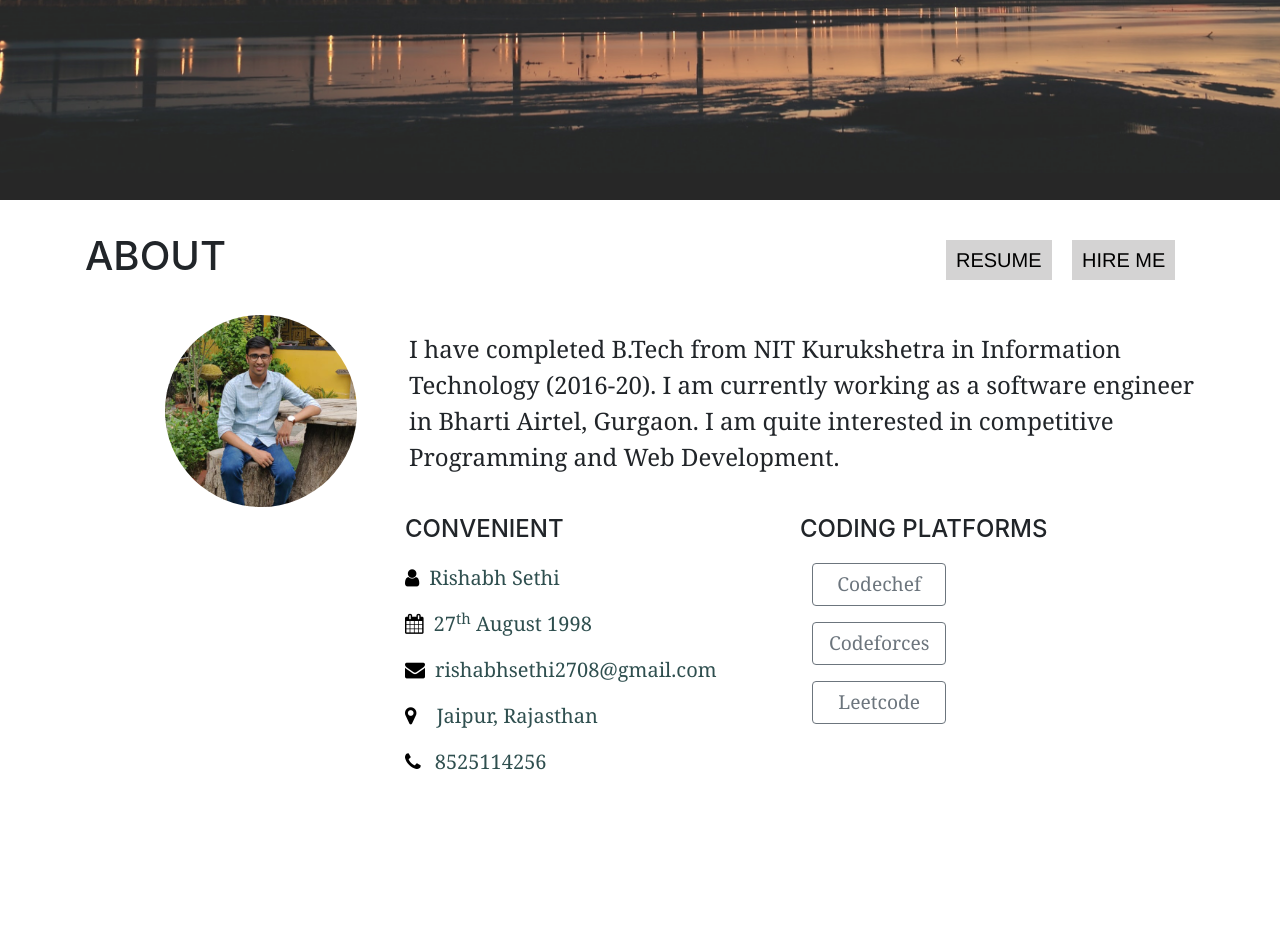
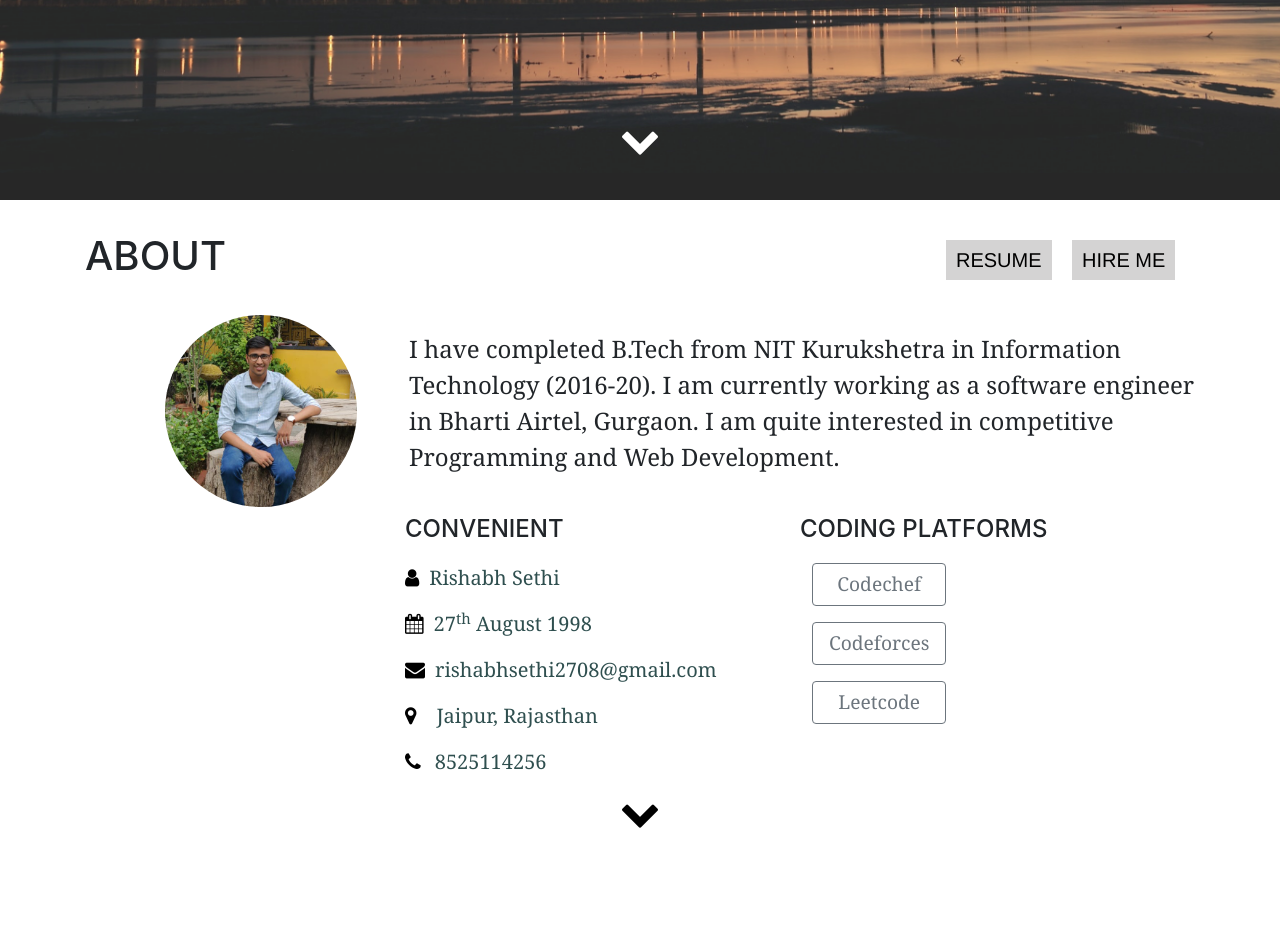
Before and after one commit to i-am-expert/Portfolio, a React (Create React App) app in the folder portfolio-app/: page / in a window 1280 px wide. Shown: the part 600-1552 px from the top of the page. Built offline with nearby package versions, Linux system fonts and the light colour scheme; some icons are missing.

Commit message:
Added Navigation Arrows

```diff
--- a/portfolio-app/src/components/About.js
+++ b/portfolio-app/src/components/About.js
@@ -52,6 +52,9 @@ class About extends Component {
                         </div>
                     </div>
                 </div>
+                <div className="about-arrow arrow bounce">
+                    <a href="#portfolio" className="fa fa-chevron-down fa-2x"> </a>
+                </div>
             </div>
         )
     }
--- a/portfolio-app/src/components/Contact.js
+++ b/portfolio-app/src/components/Contact.js
@@ -10,13 +10,16 @@ class Contact extends Component {
                     <p className="first-line">Need anything built, want to work together or simply want to have a chat?</p>
                     <p className="second-line">Drop me an e-mail at <span className="hvr-underline-from-center">rishabhsethi2708@gmail.com</span> or simply fill out the form below and I will reply to you soon!</p>
                 </div>
-                <form class="form contact-form" autoComplete="off">
-                    <h2 class="contact-h2">CONTACT ME</h2>
-                    <p class="contact-p" type="Name"><input placeholder="Write your name here.." spellCheck="false"></input></p>
-                    <p class="contact-p" type="Email"><input placeholder="Let me know how to contact you back.." spellCheck="false"></input></p>
-                    <p class="contact-p" type="Message"><input placeholder="What would you like to tell me.."></input></p>
-                    <button class="contact-btn">Send Message</button>
+                <form className="form contact-form" autoComplete="off">
+                    <h2 className="contact-h2">CONTACT ME</h2>
+                    <p className="contact-p" type="Name"><input placeholder="Write your name here.." spellCheck="false"></input></p>
+                    <p className="contact-p" type="Email"><input placeholder="Let me know how to contact you back.." spellCheck="false"></input></p>
+                    <p className="contact-p" type="Message"><input placeholder="What would you like to tell me.."></input></p>
+                    <button className="contact-btn">Send Message</button>
                 </form>
+                <div className="contact-arrow arrow bounce">
+                    <a href="#portfolio" className="fa fa-chevron-up fa-2x"> </a>
+                </div>
 
             </div>
         )
--- a/portfolio-app/src/components/Footer.js
+++ b/portfolio-app/src/components/Footer.js
@@ -9,10 +9,10 @@ class Footer extends Component {
                     <p style={{marginBottom: ".2em"}}><span>Designed & built by Rishabh Sethi</span></p>
                 </div>
                 <div className="footer-icons">
-                    <a class="footer-icon-class hvr-grow" href="https://github.com/i-am-expert"><i class="footer-icon fa fa-github"></i></a>
-                    <a class="footer-icon-class hvr-grow" href="https://www.linkedin.com/in/rishabh-sethi-2708/"><i class="footer-icon fa fa-linkedin"></i></a>
-                    <a class="footer-icon-class hvr-grow" href="https://www.facebook.com/rishabh.sethi.79"><i class="footer-icon fa fa-facebook"></i></a>
-                    <a class="footer-icon-class hvr-grow" href="https://www.instagram.com/rishabhsethi2708/"><i class="footer-icon fa fa-instagram"></i></a>
+                    <a className="footer-icon-class hvr-grow" href="https://github.com/i-am-expert"><i className="footer-icon fa fa-github"></i></a>
+                    <a className="footer-icon-class hvr-grow" href="https://www.linkedin.com/in/rishabh-sethi-2708/"><i className="footer-icon fa fa-linkedin"></i></a>
+                    <a className="footer-icon-class hvr-grow" href="https://www.facebook.com/rishabh.sethi.79"><i className="footer-icon fa fa-facebook"></i></a>
+                    <a className="footer-icon-class hvr-grow" href="https://www.instagram.com/rishabhsethi2708/"><i className="footer-icon fa fa-instagram"></i></a>
                 </div>
             </div>
         )
--- a/portfolio-app/src/components/Intro.js
+++ b/portfolio-app/src/components/Intro.js
@@ -86,6 +86,9 @@ class Intro extends Component {
                         </a>
                     </div>
                 </div>
+                <div className="intro-arrow arrow bounce">
+                    <a href="#about" className="fa fa-chevron-down fa-2x"> </a>
+                </div>
             </div>
         )
     }
--- a/portfolio-app/src/components/Portfolio.js
+++ b/portfolio-app/src/components/Portfolio.js
@@ -111,6 +111,9 @@ class Portfolio extends Component {
                         </div>
                     </div>
                 </div>
+                <div className="portfolio-arrow arrow bounce">
+                    <a href="#contact" className="fa fa-chevron-down fa-2x"> </a>
+                </div>
             </div>
         )
     }
--- a/portfolio-app/src/components/Project.js
+++ b/portfolio-app/src/components/Project.js
@@ -4,23 +4,23 @@ import '../css/project.css';
 class Project extends Component {
     render() {
         return (
-            <div class="card hvr-float">
-                <div class="card-head">
-                    <i class="folder-icon fa fa-folder-open-o" aria-hidden="true"></i>
+            <div className="card hvr-float">
+                <div className="card-head">
+                    <i className="folder-icon fa fa-folder-open-o" aria-hidden="true"></i>
                     <a href={this.props.projectURL}>
-                        <i class="github-icon fa fa-github" aria-hidden="true"></i>
+                        <i className="github-icon fa fa-github" aria-hidden="true"></i>
                     </a>
                 </div>
-                <div class="project-title">
+                <div className="project-title">
                     <h5 style={{fontSize: "1.5em"}}>{this.props.title}</h5>
                 </div>
-                <div class="project-desc">
+                <div className="project-desc">
                     <p style={{fontSize: "1.1em", opacity: "70%"}}>{this.props.desc}</p>
                 </div>
-                <div class="project-tags text-muted">
+                <div className="project-tags text-muted">
                     {
                         this.props.tags.map((tag) => {
-                            return <span class="single-tag">{tag}</span>
+                            return <span key={tag} className="single-tag">{tag}</span>
                         })
                     }
                 </div>
--- a/portfolio-app/src/css/about.css
+++ b/portfolio-app/src/css/about.css
@@ -57,3 +57,31 @@ img {
     text-decoration: none;
     color: black;
 }
+
+.about-arrow a.fa-chevron-down {
+    color: black;
+    text-decoration: none;
+    font-size: 250%;
+  }
+
+  .about-arrow {
+    text-align: center;
+    margin-top: 0vh;
+  }
+  .about-arrow {
+    -moz-animation: bounce 2s infinite;
+    -webkit-animation: bounce 2s infinite;
+    animation: bounce 2s infinite;
+  }
+
+  @keyframes bounce {
+    0%, 20%, 50%, 80%, 100% {
+      transform: translateY(0);
+    }
+    40% {
+      transform: translateY(-30px);
+    }
+    60% {
+      transform: translateY(-15px);
+    }
+  }
--- a/portfolio-app/src/css/contact.css
+++ b/portfolio-app/src/css/contact.css
@@ -95,3 +95,32 @@ input:focus {
     background:#78788c;
     color:#fff
 }
+
+.contact-arrow a.fa-chevron-up {
+    color: black;
+    text-decoration: none;
+    font-size: 250%;
+  }
+
+  .contact-arrow {
+    text-align: center;
+    margin-top: 8vh;
+  }
+
+  .contact-arrow {
+    -moz-animation: bounce 2s infinite;
+    -webkit-animation: bounce 2s infinite;
+    animation: bounce 2s infinite;
+  }
+
+  @keyframes bounce {
+    0%, 20%, 50%, 80%, 100% {
+      transform: translateY(0);
+    }
+    40% {
+      transform: translateY(-30px);
+    }
+    60% {
+      transform: translateY(-15px);
+    }
+  }
--- a/portfolio-app/src/css/intro.css
+++ b/portfolio-app/src/css/intro.css
@@ -118,3 +118,31 @@ a.nav-link.myButt.two {
   50% { background-size: 105% auto; }
   100% { background-size: 100% auto; }
 }
+
+a.fa-chevron-down {
+  color: white;
+  text-decoration: none;
+  font-size: 250%;
+}
+
+.intro-arrow {
+  text-align: center;
+  margin-top: 90vh;
+}
+.intro-arrow {
+  -moz-animation: bounce 2s infinite;
+  -webkit-animation: bounce 2s infinite;
+  animation: bounce 2s infinite;
+}
+
+@keyframes bounce {
+  0%, 20%, 50%, 80%, 100% {
+    transform: translateY(0);
+  }
+  40% {
+    transform: translateY(-30px);
+  }
+  60% {
+    transform: translateY(-15px);
+  }
+}
--- a/portfolio-app/src/css/portfolio.css
+++ b/portfolio-app/src/css/portfolio.css
@@ -1,6 +1,6 @@
 .main-port-div {
     background-color: rgb(10, 25, 47);
-    height: 210vh;
+    height: 212vh;
     padding-top: 1.5em;
     color: white;
     font-family: 'Gill Sans', 'Gill Sans MT', Calibri, 'Trebuchet MS', sans-serif;
@@ -61,3 +61,32 @@
 .more-text {
     font-size: 1.2em;
 }
+
+.portfolio-arrow a.fa-chevron-down {
+    color: white;
+    text-decoration: none;
+    font-size: 250%;
+  }
+
+  .portfolio-arrow {
+    text-align: center;
+    margin-top: 5vh;
+  }
+
+  .portfolio-arrow {
+    -moz-animation: bounce 2s infinite;
+    -webkit-animation: bounce 2s infinite;
+    animation: bounce 2s infinite;
+  }
+
+  @keyframes bounce {
+    0%, 20%, 50%, 80%, 100% {
+      transform: translateY(0);
+    }
+    40% {
+      transform: translateY(-30px);
+    }
+    60% {
+      transform: translateY(-15px);
+    }
+  }
```
